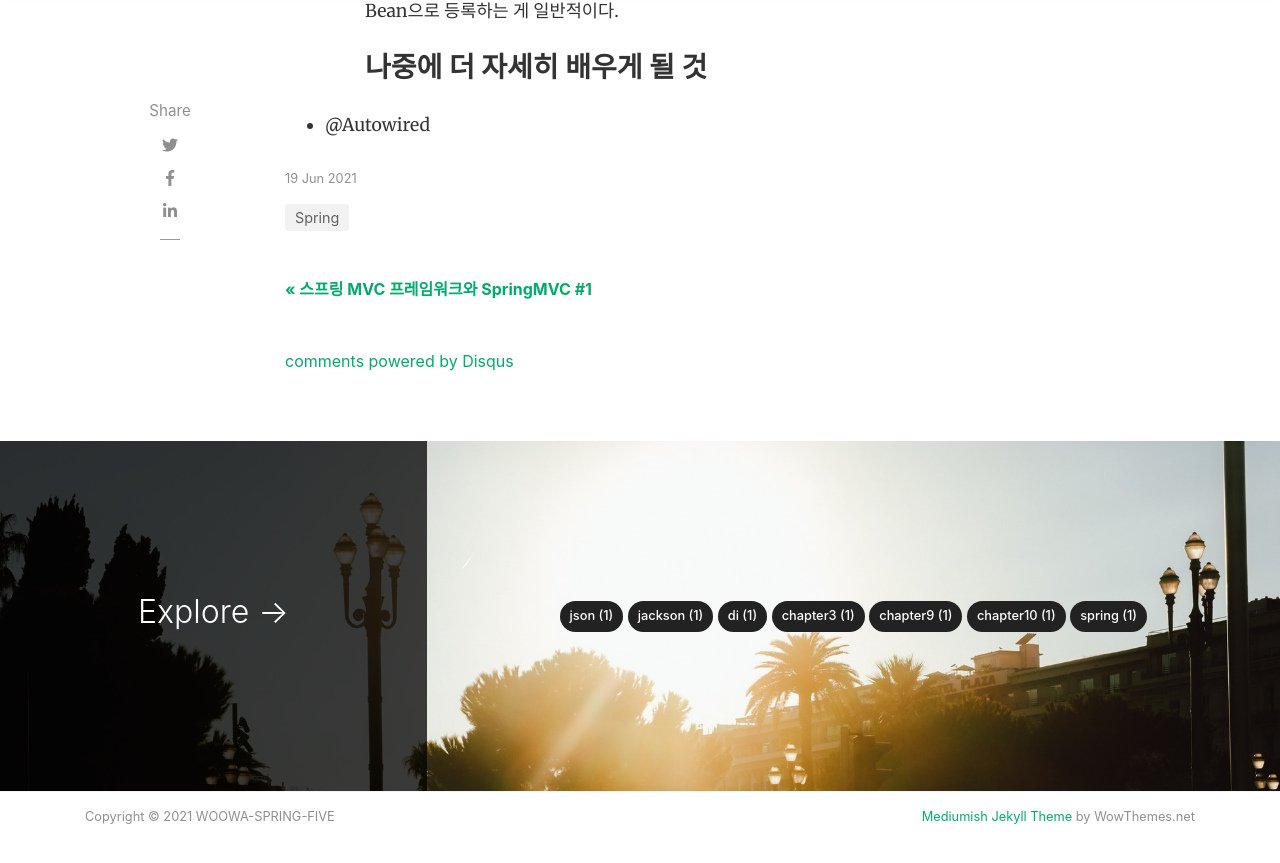
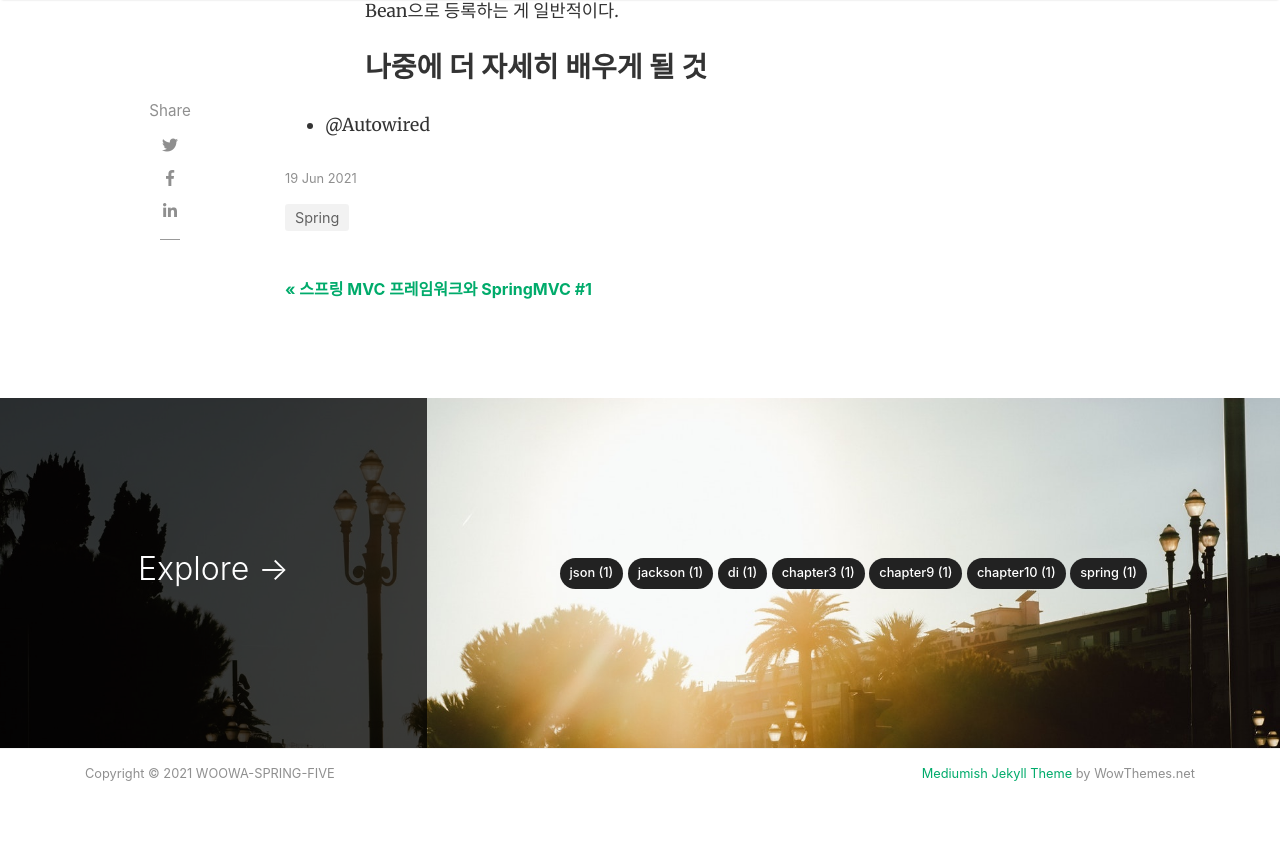
Before and after one commit to woowa-spring-five/woowa-spring-five.github.io, a Jekyll site: the page built from _posts/2021-06-19-choonsik-spring-chap01&02.md, in a window 1280 px wide and 900 px high, scrolled down 2550 px. Shown: the top 863 px of the window. Built offline with Jekyll 4.4.1, drawn with Linux system fonts in a browser that asks for light colours; nearby versions of some CDN libraries; comment, search, counter and statistics services are not loaded.

Commit message:
refactor: 블로그 댓글 disqus에서 utterances로 변경

```diff
--- a/_includes/share.html
+++ b/_includes/share.html
@@ -27,7 +27,7 @@
     </div>
     <ul>
         <li>
-        <a class="small smoothscroll" href="#disqus_thread"></a>
+        <a class="small smoothscroll" href="#utterances_thread"></a>
         </li>
     </ul>
     {% endif %}
--- /dev/null
+++ b/_includes/utterances.html
@@ -0,0 +1,8 @@
+<script src="https://utteranc.es/client.js"
+        repo="woowa-spring-five/woowa-spring-five.github.io"
+        issue-term="pathname"
+        label="blog-comments"
+        theme="github-light"
+        crossorigin="anonymous"
+        async>
+</script>
--- a/_layouts/page.html
+++ b/_layouts/page.html
@@ -16,7 +16,7 @@
 
     <div id="comments" class="row mb-5">
         <div class="col-md-8">
-            {% include disqus.html %}
+            {% include utterances.html %}
         </div>
     </div>
 
--- a/_layouts/post.html
+++ b/_layouts/post.html
@@ -146,7 +146,7 @@
     <div class="container">
         <div id="comments" class="row justify-content-center mb-5">
             <div class="col-md-8">
-                {% include disqus.html %}
+                {% include utterances.html %}
             </div>
         </div>
     </div>
```
